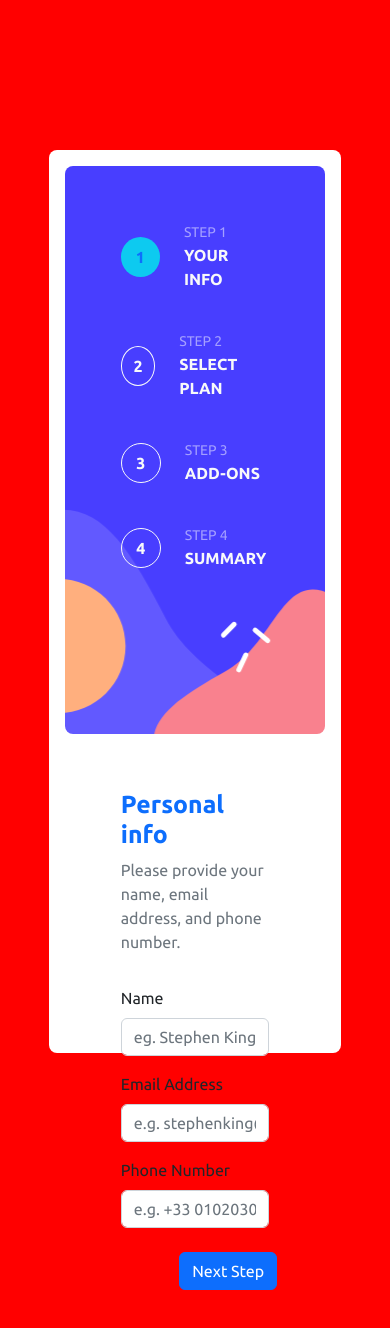
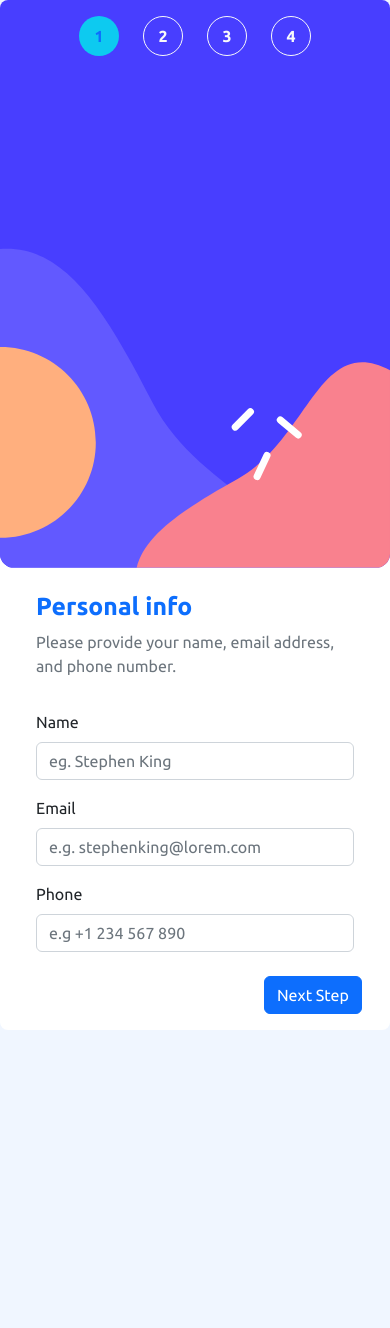
Before and after one commit to OlivrM/multi-step-form-r, a React (Vite) app: page / in a window 390 px wide. Shown: the top 1328 px of the page. After the commit the page ends 1030 px from the top, so only its background shows below. Built offline with nearby package versions, Linux system fonts and the light colour scheme.

Commit message:
[update] experiment

```diff
--- a/src/App.tsx
+++ b/src/App.tsx
@@ -1,65 +1,112 @@
-import { useState } from 'react';
-import { Col, Container, Row } from 'react-bootstrap';
+import { Button, Col, Container, Row } from 'react-bootstrap';
 
 import Step1 from './components/Step1';
 import Step2 from './components/Step2';
 import Step3 from './components/Step3';
 import Step4 from './components/Step4';
+import Step5 from './components/Step5';
 import Stepper from './components/Stepper';
 
 // TYPES
-import type { step } from 'types';
+import type { step, Tduration, Tplan } from 'types';
 // CSS IMAGES
 import 'bootstrap/dist/css/bootstrap.min.css';
+import { FormProvider, SubmitHandler, useForm } from 'react-hook-form';
 import bgV from './assets/images/bg-sidebar-desktop.svg';
+import { useApp } from './store';
 
 const stepData: step[] = [
   {
     type: 'START',
     title: 'Personal info',
     resume: 'Please provide your name, email address, and phone number.',
-    component: <Step1 />,
+    component: Step1,
     buttonTag: 'your info',
+    validation: ['name', 'email', 'phone'],
   },
   {
     type: 'STEP',
     title: 'Select your plan',
     resume: 'You have the option of monthly or yearly billing.',
-    component: <Step2 />,
+    component: Step2,
     buttonTag: 'select plan',
   },
   {
     type: 'STEP',
     title: 'Pick add-ons',
     resume: 'Add-ons help enhance your gaming experience..',
-    component: <Step3 />,
+    component: Step3,
     buttonTag: 'add-ons',
   },
   {
-    type: 'STEP',
+    type: 'LAST',
     title: 'Finishing up',
     resume: 'Double-check everything looks OK before confirming.',
-    component: <Step4 />,
+    component: Step4,
     buttonTag: 'summary',
   },
   {
     type: 'END',
-    component: <div>step5</div>,
+    component: Step5,
   },
 ];
 
+export interface formState {
+  name: string;
+  email: string;
+  phone: string;
+  plan: Tplan;
+  planDuration: Tduration;
+  'Online service': boolean;
+  'Larger storage': boolean;
+  'Customizable profile': boolean;
+}
+
 function App() {
-  const [currentStep, setCurrentStep] = useState<number>(0);
+  const currentStep = useApp((state) => state.step);
+  const setStep = useApp((state) => state.setStep);
+  const step = stepData[currentStep];
+
+  const methods = useForm<formState>({
+    defaultValues: {
+      name: '',
+      email: '',
+      phone: '',
+      plan: 'arcade',
+      planDuration: 'monthly',
+      'Online service': false,
+      'Larger storage': false,
+      'Customizable profile': false,
+    },
+    mode: 'all',
+  });
+
+  const nextStep = () => {
+    setStep(currentStep + 1);
+  };
+  const previousStep = () => {
+    setStep(currentStep - 1);
+  };
+  const onSubmit: SubmitHandler<formState> = (data) => {
+    nextStep();
+  };
+  const onFinal: SubmitHandler<formState> = (data) => {
+    // send data then
+    nextStep();
+    console.log(data);
+  };
+
   return (
+    <FormProvider {...methods}>
       <div
-      className="w-75 mx-auto"
-      style={{ display: 'grid', placeItems: 'center', minHeight: '100vh' }}
+        className="d-block d-md-grid h-75"
+        style={{ placeItems: 'center', minHeight: '100vh' }}
       >
-      <Container className="bg-white p-3 rounded-3 h-75">
-        <Row className="h-100">
-          <Col md="4" style={{ minHeight: '568px' }}>
+        <Container style={{ maxWidth: '968px' }} className="h-75">
+          <Row className=" bg-white rounded-3 p3 h-100">
+            <Col md="4" style={{ minHeight: '568px' }} className="p-md-3 p-0">
               <ul
-              className="vstack gap-4 p-5 h-100 rounded-3"
+                className="hstack flex-md-column gap-2 p-3 pt-md-5 pt-2 h-100 justify-content-center justify-content-md-start rounded-3"
                 style={{
                   backgroundImage: `url(${bgV})`,
                   objectFit: 'cover',
@@ -75,15 +122,20 @@ function App() {
                       : 'bg-transparent text-light border border-light';
                   if (step.type !== 'END')
                     return (
-                    <li className="hstack gap-4 p-2 " key={'step' + index}>
+                      <li
+                        className="hstack gap-4 p-2 align-self-start "
+                        key={'step' + index}
+                      >
                         <div
                           className={`rounded-full rounded-circle d-flex fw-bold justify-content-center align-items-center ${stepStyles}`}
                           style={{ height: '2.5rem', width: '2.5rem' }}
                         >
                           {idx}
                         </div>
-                      <div className="vstack text-uppercase justify-content-evently">
-                        <span className="small text-white-50 ">step {idx}</span>
+                        <div className="vstack d-none d-md-flex text-uppercase justify-content-evently">
+                          <span className="small text-white-50 ">
+                            step {idx}
+                          </span>
                           <span className="text-light fw-bold">
                             {step.buttonTag}
                           </span>
@@ -93,16 +145,37 @@ function App() {
                 })}
               </ul>
             </Col>
-          <Col>
-            <Stepper
-              steps={stepData}
-              setCurrentStep={setCurrentStep}
-              currentStep={currentStep}
-            />
+            <Col className="p-md-5 m-3 d-flex rounded-md-3 rounded-0 flex-column ">
+              <Stepper step={step} />
+              <div className="hstack justify-content-between mt-auto">
+                {currentStep > 0 && step.type !== 'END' && (
+                  <Button
+                    onClick={previousStep}
+                    className="text-capitalize border-0 "
+                    variant="outline-primary"
+                  >
+                    go back
+                  </Button>
+                )}
+                {['START', 'STEP'].includes(step.type) && (
+                  <Button
+                    onClick={methods.handleSubmit(onSubmit)}
+                    className="ms-auto text-capitalize"
+                  >
+                    next step
+                  </Button>
+                )}
+                {step.type === 'LAST' && (
+                  <Button onClick={methods.handleSubmit(onFinal)}>
+                    Confirm
+                  </Button>
+                )}
+              </div>
             </Col>
           </Row>
         </Container>
       </div>
+    </FormProvider>
   );
 }
 
--- a/src/components/Step1.tsx
+++ b/src/components/Step1.tsx
@@ -1,44 +1,63 @@
 import { Form } from 'react-bootstrap';
 import { useFormContext } from 'react-hook-form';
-import { formState } from './Stepper';
+import { formState } from '../App';
 
-const Step1 = () => {
-  const { register } = useFormContext<formState>();
+const REQUIIRED_FIELD = 'this field is required';
+
+type field = Pick<formState, 'name' | 'email' | 'phone'>;
+
+interface IFormData {
+  name: keyof field;
+  label: string;
+  type: string;
+  placeholder?: string;
+}
+
+const personalFormData: IFormData[] = [
+  {
+    name: 'name',
+    label: 'name',
+    type: 'text',
+    placeholder: 'eg. Stephen King',
+  },
+  {
+    name: 'email',
+    label: 'email address',
+    type: 'email',
+    placeholder: 'e.g. stephenking@lorem.com',
+  },
+  {
+    name: 'phone',
+    label: 'phone number',
+    type: 'phone',
+    placeholder: 'e.g +1 234 567 890',
+  },
+];
+
+const Step1 = ({}) => {
+  const { register, formState } = useFormContext<formState>();
   return (
     <div className="p-2">
-      <Form.Group className="pb-3">
-        <Form.Label htmlFor="name" className="text-capitalize">
-          name
-        </Form.Label>
-        <Form.Control
-          type="text"
-          placeholder="eg. Stephen King"
-          id="name"
-          {...register('name')}
-        />
-      </Form.Group>
-      <Form.Group className="pb-3">
-        <Form.Label htmlFor="name" className="text-capitalize">
-          email Address
-        </Form.Label>
-        <Form.Control
-          type="email"
-          placeholder="e.g. stephenking@lorem.com"
-          id="email"
-          {...register('email')}
-        />
-      </Form.Group>
-      <Form.Group className="pb-3">
-        <Form.Label htmlFor="name" className="text-capitalize">
-          phone number
-        </Form.Label>
-        <Form.Control
-          type="phone"
-          id="name"
-          placeholder="e.g. +33 0102030405"
-          {...register('phone')}
-        />
-      </Form.Group>
+      {personalFormData.map((data) => (
+        <Form.Group className="pb-3 position-relative">
+          <Form.Label htmlFor={data.name} className="text-capitalize">
+            {data.name}
+          </Form.Label>
+          <Form.Control
+            type={data.type}
+            placeholder={data.placeholder}
+            id={data.name}
+            {...register(data.name, { required: REQUIIRED_FIELD })}
+            isInvalid={Boolean(formState.errors[`${data.name}`]?.message)}
+          />
+          <Form.Control.Feedback
+            type="invalid"
+            className="position-absolute top-0 text-end"
+          >
+            {formState.errors[`${data.name}`]?.message}
+          </Form.Control.Feedback>
+        </Form.Group>
+      ))}
     </div>
   );
 };
--- a/src/components/Step2.tsx
+++ b/src/components/Step2.tsx
@@ -2,10 +2,10 @@ import React from 'react';
 import { Form } from 'react-bootstrap';
 import { useFormContext } from 'react-hook-form';
 import { TplanOption } from 'types';
+import { formState } from '../App';
 import advancedIcon from '../assets/images/icon-advanced.svg';
 import arcadeIcon from '../assets/images/icon-arcade.svg';
 import proIcon from '../assets/images/icon-pro.svg';
-import { formState } from './Stepper';
 
 export const planData: TplanOption[] = [
   {
@@ -18,19 +18,19 @@ export const planData: TplanOption[] = [
   },
   {
     name: 'advanced',
+    icon: advancedIcon,
     price: {
       monthly: 12,
       yearly: 120,
     },
-    icon: advancedIcon,
   },
   {
     name: 'pro',
+    icon: proIcon,
     price: {
       monthly: 12,
       yearly: 120,
     },
-    icon: proIcon,
   },
 ];
 
--- a/src/components/Step3.tsx
+++ b/src/components/Step3.tsx
@@ -2,7 +2,7 @@ import { FormGroup } from 'react-bootstrap';
 import FormCheckInput from 'react-bootstrap/esm/FormCheckInput';
 import { useFormContext } from 'react-hook-form';
 import { Taddon } from 'types';
-import { formState } from './Stepper';
+import { formState } from '../App';
 
 export const addonData: Taddon[] = [
   {
@@ -33,7 +33,7 @@ export const addonData: Taddon[] = [
 
 const Step3 = () => {
   return (
-    <div className="p-2 vstack gap-3">
+    <div className="vstack gap-3">
       {addonData.map((addon) => (
         <Addon {...addon} key={addon.name} />
       ))}
--- a/src/components/Step4.tsx
+++ b/src/components/Step4.tsx
@@ -1,13 +1,14 @@
 import { ListGroup, ListGroupItem } from 'react-bootstrap';
 import { useFormContext } from 'react-hook-form';
-import { formState } from './Stepper';
+import { formState } from '../App';
+import { useApp } from '../store';
 
 import { planData } from './Step2';
 import { addonData } from './Step3';
 
 const Step4 = () => {
-  const { register, getValues } = useFormContext<formState>();
-
+  const { getValues } = useFormContext<formState>();
+  const setStep = useApp((state) => state.setStep);
   const {
     'Online service': onlineservice,
     'Larger storage': largerSorage,
@@ -16,17 +17,27 @@ const Step4 = () => {
     plan,
   } = getValues();
 
-  const planValue = planData.find((p) => p.name === plan)?.price[planDuration];
+  const planValue =
+    planData.find((p) => p.name === plan)?.price[planDuration] ?? 0;
   const duration = planDuration === 'monthly' ? 'mo' : 'yr';
-  const total = 0;
+
+  const ol = onlineservice ? addonData[0].price[planDuration] : 0;
+  const ls = largerSorage ? addonData[1].price[planDuration] : 0;
+  const cp = customProfile ? addonData[2].price[planDuration] : 0;
+
+  const total = planValue + ol + ls + cp;
 
   return (
-    <div className="p-2">
+    <>
       <ListGroup variant="flush" className="bg-light p-3 rounded-3">
         <ListGroupItem className="hstack bg-light py-4">
           <div className="vstack lh-sm">
-            <span className="text-primary fw-bold">{`Arcade(${planDuration})`}</span>
-            <a href="#">Change</a>
+            <span className="text-primary fw-bold">
+              <span className="text-capitalize">{plan}</span>({planDuration})
+            </span>
+            <a className="" onClick={() => setStep(1)}>
+              Change
+            </a>
           </div>
           <span className="fw-bold">{`$${planValue}/${duration}`}</span>
         </ListGroupItem>
@@ -34,21 +45,27 @@ const Step4 = () => {
           <div className="vstack gap-2">
             {onlineservice && (
               <div className="hstack lh-sm justify-content-between">
-                <span className="text-secondary">Online service(monthly)</span>
+                <span className="text-secondary">
+                  Online service({planDuration})
+                </span>
                 <span>{`+${addonData[0].price[planDuration]}/${duration}`}</span>
               </div>
             )}
 
             {largerSorage && (
               <div className="hstack lh-sm justify-content-between">
-                <span className="text-secondary">Arcade(monthly)</span>
+                <span className="text-secondary">
+                  Larger storage({planDuration})
+                </span>
                 <span>{`+${addonData[1].price[planDuration]}/${duration}`}</span>
               </div>
             )}
 
             {customProfile && (
               <div className="hstack lh-sm justify-content-between">
-                <span className="text-secondary">Arcade(monthly)</span>
+                <span className="text-secondary">
+                  Customizable profile({planDuration})
+                </span>
                 <span>{`+${addonData[2].price[planDuration]}/${duration}`}</span>
               </div>
             )}
@@ -61,7 +78,7 @@ const Step4 = () => {
           <span>{`${total}/${duration}`}</span>
         </div>
       </ListGroupItem>
-    </div>
+    </>
   );
 };
 
--- /dev/null
+++ b/src/components/Step5.tsx
@@ -0,0 +1,21 @@
+import thankYou from '../assets/images/icon-thank-you.svg';
+
+const Last = () => {
+  return (
+    <div className="text-center py-5">
+      <img
+        src={thankYou}
+        alt="confirmation check mark"
+        className="w-25 mb-3 p-4"
+      />
+      <h2 className="text-primary mb-4 fw-bold">Thank you!</h2>
+      <p className="text-secondary">
+        Thanks for confirming your subscription! We hope you have fun using our
+        platform. If you ever need support, please feel free to email us at
+        support@loremgaming.com.
+      </p>
+    </div>
+  );
+};
+
+export default Last;
--- a/src/components/Stepper.tsx
+++ b/src/components/Stepper.tsx
@@ -1,72 +1,14 @@
-import { DevTool } from '@hookform/devtools';
-import { SetStateAction } from 'react';
-import { Button } from 'react-bootstrap';
-import { FormProvider, useForm } from 'react-hook-form';
-import { step, Tduration, Tplan } from 'types';
+import { step } from 'types';
 
 interface StepperProps {
-  steps: step[];
-  currentStep: number;
-  setCurrentStep: React.Dispatch<SetStateAction<number>>;
+  step: step;
 }
 
-export interface formState {
-  name: string;
-  email: string;
-  phone: string;
-  plan: Tplan;
-  planDuration: Tduration;
-  'Online service': boolean;
-  'Larger storage': boolean;
-  'Customizable profile': boolean;
-}
-
-const Stepper = ({ steps, setCurrentStep, currentStep }: StepperProps) => {
-  const step = steps[currentStep];
-
-  const nextStep = () => {
-    setCurrentStep(currentStep + 1);
-  };
-  const previousStep = () => {
-    setCurrentStep(currentStep - 1);
-  };
-
-  const methods = useForm<formState>({
-    defaultValues: {
-      name: '',
-      email: '',
-      phone: '',
-      plan: 'arcade',
-      planDuration: 'monthly',
-      'Online service': false,
-      'Larger storage': false,
-      'Customizable profile': false,
-    },
-  });
-
+const Stepper = ({ step }: StepperProps) => {
   return (
-    <div className="p-5 d-flex flex-column h-100">
-      <FormProvider {...methods}>
-        <StepHeader step={step} />
-        <StepContent>{step.component}</StepContent>
-        <StepperFooter>
-          {currentStep > 0 && (
-            <Button
-              onClick={previousStep}
-              className="text-capitalize border-0 "
-              variant="outline-primary"
-            >
-              go back
-            </Button>
-          )}
-          {currentStep < steps.length - 1 && (
-            <Button onClick={nextStep} className="ms-auto text-capitalize">
-              next step
-            </Button>
-          )}
-        </StepperFooter>
-      </FormProvider>
-      <DevTool control={methods.control} />
+    <div className="">
+      <StepHeader step={step} />
+      <step.component />
     </div>
   );
 };
@@ -88,17 +30,3 @@ const StepHeader = ({ step }: StepHeaderProps) => {
     </div>
   );
 };
-
-interface StepperFooterProps {
-  children: React.ReactNode;
-}
-const StepperFooter = ({ children }: StepperFooterProps) => {
-  return <div className="hstack justify-content-between">{children}</div>;
-};
-
-interface StepContentProps {
-  children: React.ReactNode;
-}
-const StepContent = ({ children }: StepContentProps) => {
-  return <div className="flex-grow-1">{children}</div>;
-};
--- a/src/index.css
+++ b/src/index.css
@@ -13,7 +13,21 @@
   font-weight: bold;
 }
 
+
+:root {
+  --t1 : hsl(213, 96%, 18%);
+  --t2 : hsl(243, 100%, 62%);
+  --t3 : hsl(228, 100%, 84%);
+  --t4 : hsl(206, 94%, 87%);
+  --t5 : hsl(354, 84%, 57%);
+--l1: hsl(231, 11%, 63%);
+--l2: hsl(229, 24%, 87%);
+--l3: hsl(217, 100%, 97%);
+--l4: hsl(231, 100%, 99%);
+--l5: hsl(0, 0%, 100%);
+}
+
 body {
-  background-color: red;
+  background-color: var(--l3);
   font-family: 'Ubuntu', sans-serif;
 }
--- /dev/null
+++ b/src/store.ts
@@ -0,0 +1,11 @@
+import { create } from 'zustand';
+
+export interface formState {
+  step: number;
+  setStep: (step: number) => void;
+}
+
+export const useApp = create<formState>((set) => ({
+  step: 0,
+  setStep: (step) => set((state) => ({ step })),
+}));
```
Also changed, not shown: src/types.d.ts (+4 -3 lines), 2 other files (tests, documents, lock files or other folders). Lines whose indentation alone changed are shown as unchanged.
